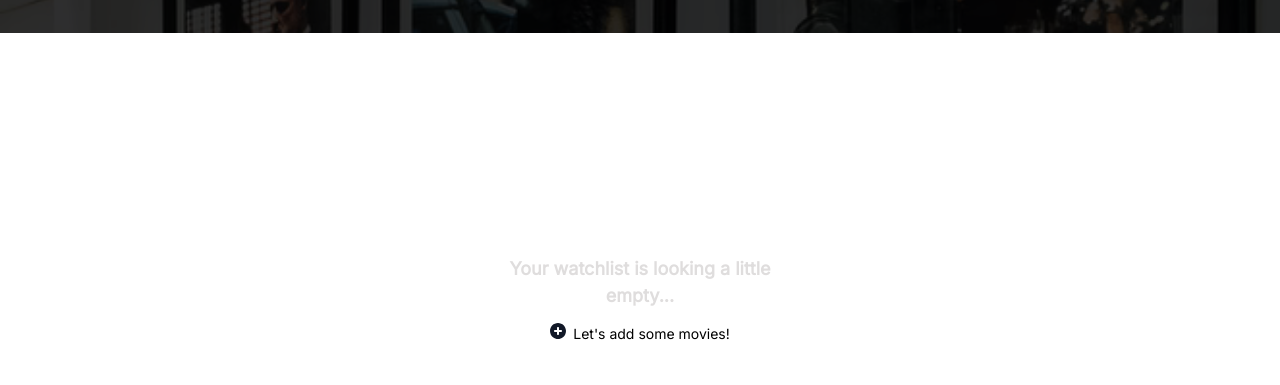
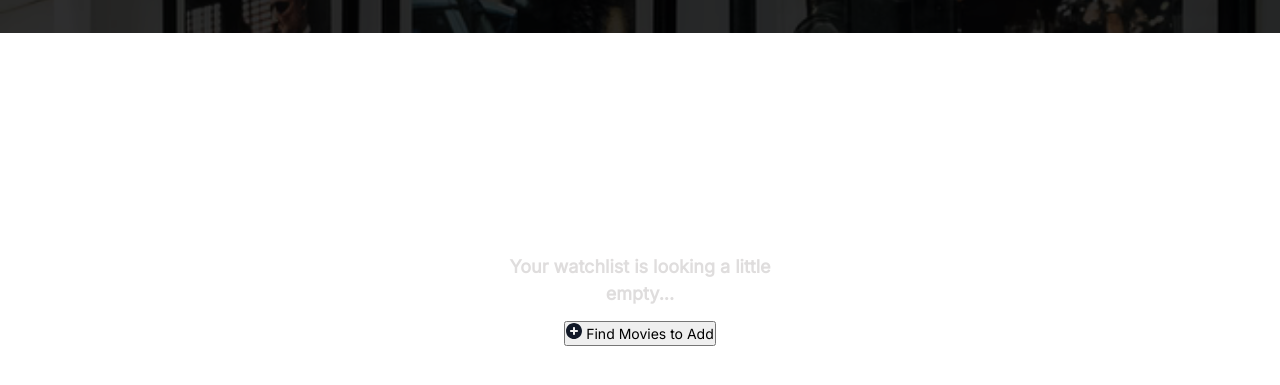
Before and after one commit to hello-rain/movie-watchlist, a plain HTML site: page watchlist.html in a window 1280 px wide. Shown: the part 175-560 px from the top of the page. Drawn offline with Linux system fonts and the light colour scheme.

```diff
--- a/watchlist.html
+++ b/watchlist.html
@@ -30,9 +30,9 @@
               <p class="state-message">
                 Your watchlist is looking a little empty...
               </p>
-              <button type="button" class="add-to-watchlist-btn">
+              <button type="button" id="browse-movies-btn">
                 <img src="assets/icons/watchlist-add.svg" aria-hidden="true" />
-                Let's add some movies!
+                Find Movies to Add
               </button>
             </div>
           </div>
```
